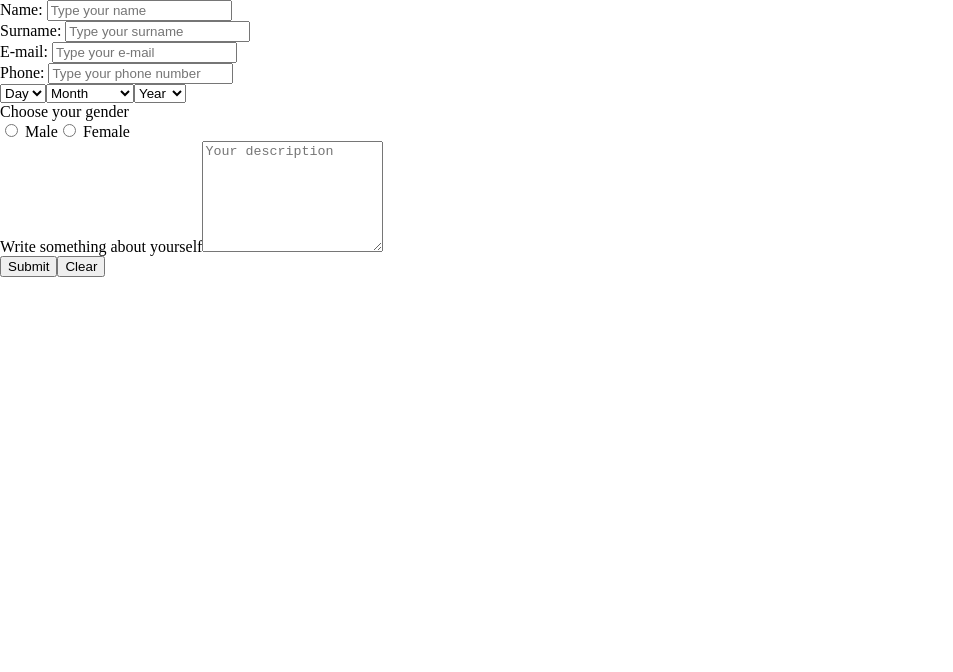
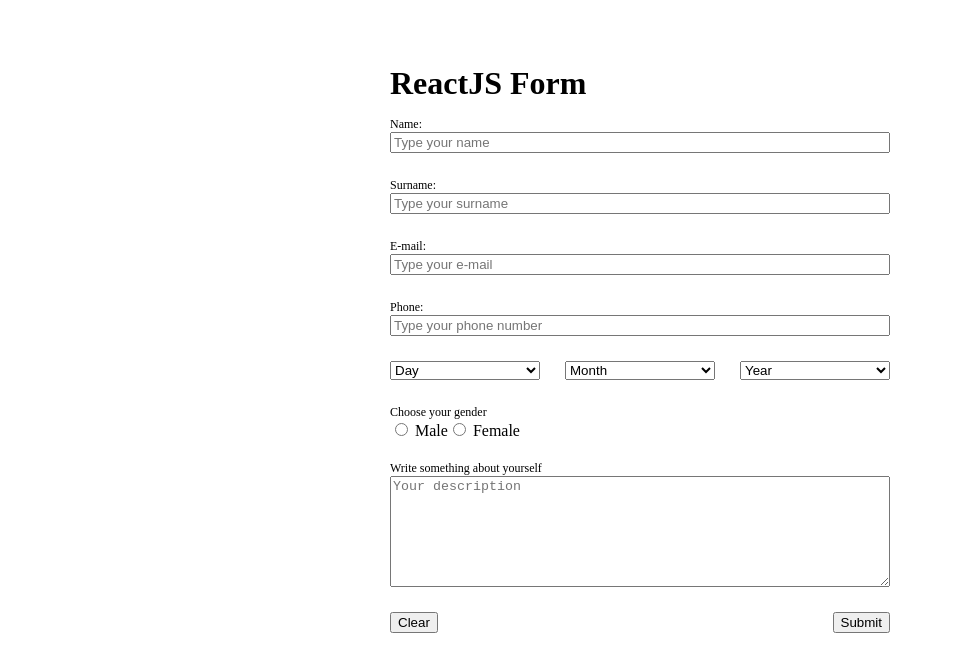
Before and after one commit to pwujek7/react-form, a React app: page / in a window 1280 px wide. Shown: the whole page, without its empty margins (0-953 px from the left). Built offline with nearby package versions, Linux system fonts and the light colour scheme.

Commit message:
added CSS

```diff
--- a/src/js/components/DropDown.js
+++ b/src/js/components/DropDown.js
@@ -2,13 +2,13 @@
 import PropTypes from 'prop-types';
 
 const DropDown = (props) => (
-    <select name={props.name} value={props.selectedOption} onChange={props.func}>
+    <select className="form__select" name={props.name} value={props.selectedOption} onChange={props.func}>
       <option value="">{props.placeHolder}</option>
-      {props.options.map(o => {
-        return (
-          <option key={o} value={o}>{o}</option>
-        );
-      })}
+        {props.options.map(o => {
+          return (
+            <option key={o} value={o}>{o}</option>
+          );
+        })}
     </select>
 );
 
--- a/src/js/components/FormContainer.js
+++ b/src/js/components/FormContainer.js
@@ -110,18 +110,23 @@
 
   render() {
     return (
-      <form onSubmit={this.handleFormSubmit}>
+      <form className="form" onSubmit={this.handleFormSubmit}>
+        <h1 className="form__heading">ReactJS Form</h1>
         <SingleInput name="name" inputType="text" content={this.state.name} func={this.handleNameChange} placeHolder="Type your name" title="Name: " />
         <SingleInput name="surname" inputType="text" content={this.state.surname} func={this.handleSurnameChange} placeHolder="Type your surname" title="Surname: " />
         <SingleInput name="email" inputType="text" content={this.state.email} func={this.handleEmailChange} placeHolder="Type your e-mail" title="E-mail: " />
         <SingleInput name="phone" inputType="text" content={this.state.phone} func={this.handlePhoneChange} placeHolder="Type your phone number" title="Phone: " />
-        <DropDown name="day" selectedOption={this.state.dayOfBirth} func={this.handleDaySelect} placeHolder="Day" options={this.state.daySelection} />
-        <DropDown name="month" selectedOption={this.state.monthOfBirth} func={this.handleMonthSelect} placeHolder="Month" options={this.state.monthSelection} />
-        <DropDown name="year" selectedOption={this.state.yearOfBirth} func={this.handleYearSelect} placeHolder="Year" options={this.state.yearSelection} />
+        <div className="form__wrapper form__wrapper--inline">
+          <DropDown name="day" selectedOption={this.state.dayOfBirth} func={this.handleDaySelect} placeHolder="Day" options={this.state.daySelection} />
+          <DropDown name="month" selectedOption={this.state.monthOfBirth} func={this.handleMonthSelect} placeHolder="Month" options={this.state.monthSelection} />
+          <DropDown name="year" selectedOption={this.state.yearOfBirth} func={this.handleYearSelect} placeHolder="Year" options={this.state.yearSelection} />
+        </div>
         <RadioGroup title="Choose your gender" name="gender" func={this.handleGenderSelect} type="radio" options={this.state.genderSelection} selectedOption={this.state.gender} />
         <TextArea title="Write something about yourself" name="description" content={this.state.description} func={this.handleDescriptionChange} rows={7} placeHolder="Your description" />
-        <input type="submit" value="Submit" />
-        <button onClick={this.handleFormClear}>Clear</button>
+        <div className="form__wrapper form__wrapper--inline">
+          <button onClick={this.handleFormClear}>Clear</button>
+          <input type="submit" value="Submit" />
+        </div>
       </form>
     )
   }
--- a/src/js/components/RadioGroup.js
+++ b/src/js/components/RadioGroup.js
@@ -2,13 +2,13 @@
 import PropTypes from 'prop-types';
 
 const RadioGroup = (props) => (
-  <div>
-    <label>{props.title}</label>
+  <div className="form__wrapper">
+    <label className="form__label">{props.title}</label>
     <div>
       {props.options.map(o => {
         return (
           <label key={o}>
-            <input name={props.name} onChange={props.func} value={o} checked={props.selectedOption.indexOf(o) > -1} type={props.type} /> {o}
+            <input className="form__radio" name={props.name} onChange={props.func} value={o} checked={props.selectedOption.indexOf(o) > -1} type={props.type} /> {o}
           </label>
         );
       })}
--- a/src/js/components/SingleInput.js
+++ b/src/js/components/SingleInput.js
@@ -2,9 +2,9 @@
 import PropTypes from 'prop-types';
 
 const SingleInput = (props) => (
-  <div>
-    <label>{props.title}</label>
-    <input name={props.name} type={props.inputType} value={props.content} onChange={props.func} placeholder={props.placeHolder} />
+  <div className="form__wrapper">
+    <label className="form__label">{props.title}</label>
+    <input className="form__input" name={props.name} type={props.inputType} value={props.content} onChange={props.func} placeholder={props.placeHolder} />
   </div>
 );
 
--- a/src/js/components/TextArea.js
+++ b/src/js/components/TextArea.js
@@ -2,9 +2,9 @@
 import PropTypes from 'prop-types';
 
 const TextArea = (props) => (
-  <div>
-    <label>{props.title}</label>
-    <textarea name={props.name} value={props.content} onChange={props.func} rows={props.rows} placeholder={props.placeHolder} />
+  <div className="form__wrapper">
+    <label className="form__label">{props.title}</label>
+    <textarea className="form__input" name={props.name} value={props.content} onChange={props.func} rows={props.rows} placeholder={props.placeHolder} />
   </div>
 );
 
--- a/src/sass/style.scss
+++ b/src/sass/style.scss
@@ -3,3 +3,43 @@
   margin: 0px;
   box-sizing: border-box;
 }
+
+.form {
+  width: 500px;
+  margin: 50px auto;
+  display: flex;
+  flex-wrap: nowrap;
+  flex-direction: column;
+
+  &__heading {
+    margin: 15px 0;
+  }
+
+  &__wrapper {
+    display: flex;
+    flex-wrap: nowrap;
+    flex-direction: column;
+
+    &--inline {
+      flex-direction: row;
+      justify-content: space-between;
+    }
+  }
+
+  &__label {
+    font-size: 12px;
+  }
+
+  &__input {
+    margin-bottom: 25px;
+  }
+
+  &__select {
+    width: 150px;
+    margin-bottom: 25px;
+  }
+
+  &__radio {
+    margin-bottom: 25px;
+  }
+}
```
